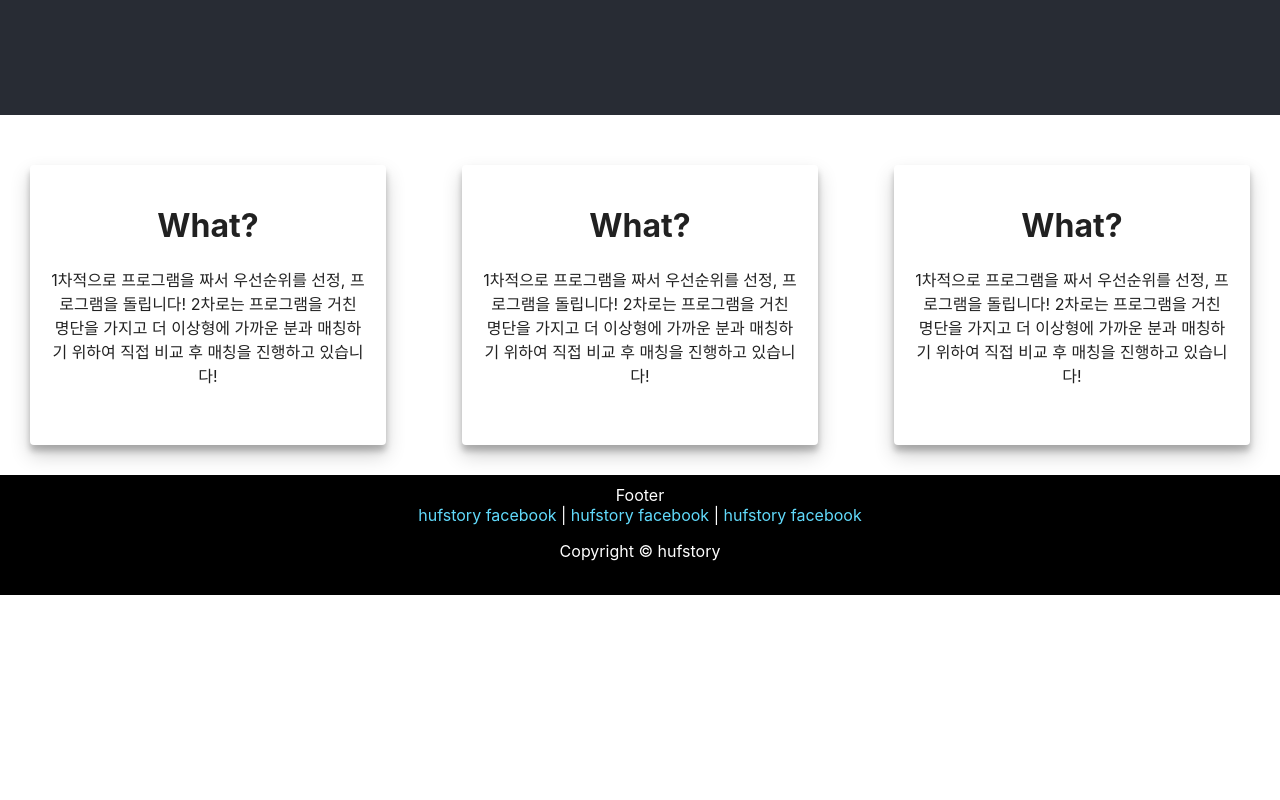
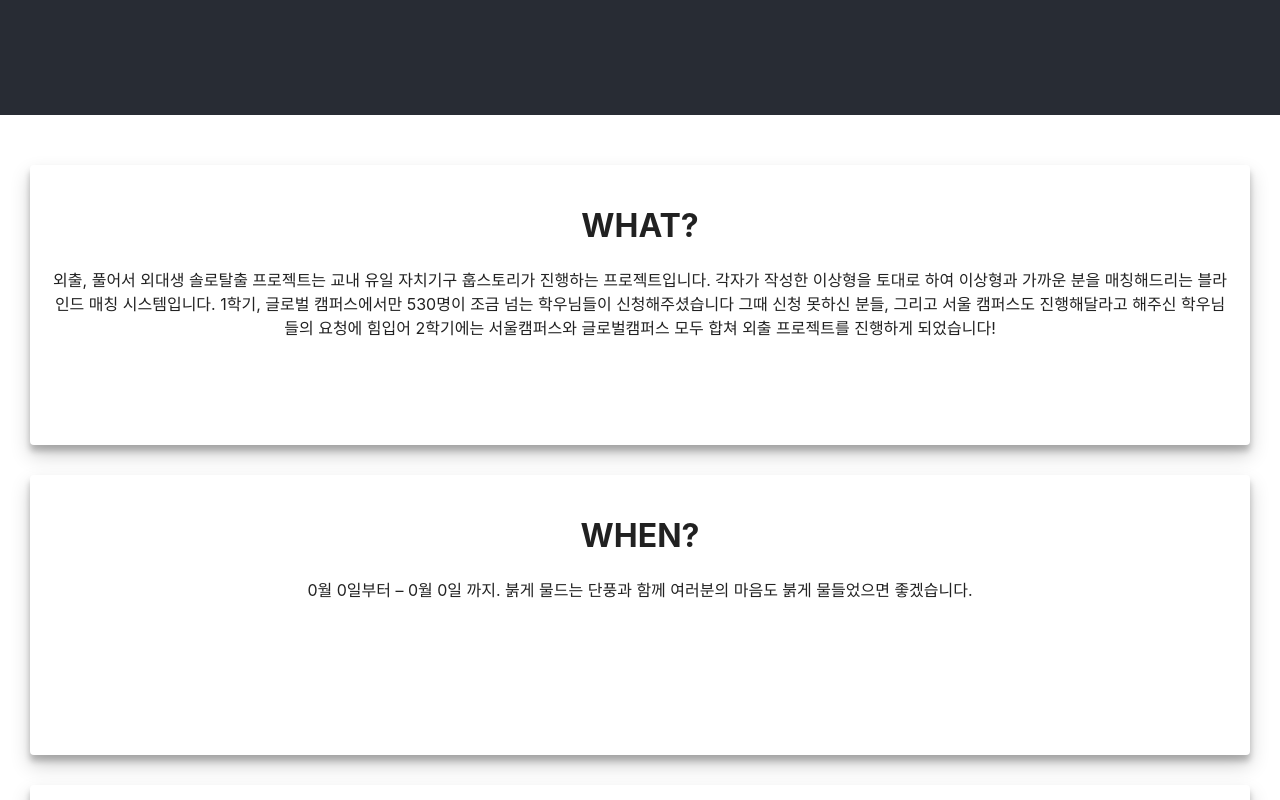
Before and after one commit to hufstory/project-Oechul-front, a React (Create React App) app: page / in a window 1280 px wide. Shown: the part 1520-2320 px from the top of the page. Before the commit the page ends 2115 px from the top, so only its background shows below. Built offline with nearby package versions, Linux system fonts and the light colour scheme.

Commit message:
modify Intro

```diff
--- a/src/components/Body/Intro/index.js
+++ b/src/components/Body/Intro/index.js
@@ -20,44 +20,31 @@ const style = {
 const Intro = () => {
     return (
         <>
-            <Grid
-                container
-                spacing={2}
-                direction="row"
-                justify="space-around"
-                alignItems="center"
-                id="info"
-            >
-              <Grid item xs={12} sm={12} md={4}>
                 <Paper style={style.Paper}>
-                    <h1>What?</h1>
+                    <h1>WHAT?</h1>
                     <div>
-                        1차적으로 프로그램을 짜서 우선순위를 선정, 프로그램을 돌립니다!
-                        2차로는 프로그램을 거친 명단을 가지고 더 이상형에 가까운 분과 매칭하기 위하여 직접 비교 후 매칭을 진행하고 있습니다!
+                    외출, 풀어서 외대생 솔로탈출 프로젝트는 교내 유일 자치기구 훕스토리가 진행하는 프로젝트입니다. 각자가 작성한 이상형을 토대로 하여 이상형과 가까운 분을 매칭해드리는 블라인드 매칭 시스템입니다.
+1학기, 글로벌 캠퍼스에서만 530명이 조금 넘는 학우님들이 신청해주셨습니다
+그때 신청 못하신 분들, 그리고 서울 캠퍼스도 진행해달라고 해주신 학우님들의 요청에 힘입어 2학기에는 서울캠퍼스와 글로벌캠퍼스 모두 합쳐 외출 프로젝트를 진행하게 되었습니다!
                     </div>
                     <div style={style.bar}>
                     </div>
                 </Paper>
-              </Grid>
-              <Grid item xs={12} sm={12} md={4}>
                 <Paper style={style.Paper}>
-                    <h1>What?</h1>
+                    <h1>WHEN?</h1>
                     <div>
-                        1차적으로 프로그램을 짜서 우선순위를 선정, 프로그램을 돌립니다!
-                        2차로는 프로그램을 거친 명단을 가지고 더 이상형에 가까운 분과 매칭하기 위하여 직접 비교 후 매칭을 진행하고 있습니다!
+                    0월 0일부터 – 0월 0일 까지.
+붉게 물드는 단풍과 함께 여러분의 마음도 붉게 물들었으면 좋겠습니다.
                     </div>
                 </Paper>
-              </Grid>
-              <Grid item xs={12} sm={12} md={4}>
                 <Paper style={style.Paper}>
-                    <h1>What?</h1>
+                    <h1>WHY?</h1>
                     <div>
-                        1차적으로 프로그램을 짜서 우선순위를 선정, 프로그램을 돌립니다!
-                        2차로는 프로그램을 거친 명단을 가지고 더 이상형에 가까운 분과 매칭하기 위하여 직접 비교 후 매칭을 진행하고 있습니다!
+                    훕스토리의 외출 프로젝트는 14년도에 처음 시작되었습니다.
+몇 년 간 쌓인 내공으로 여러분들에게 더 잘 맞는 이성을 찾아드릴 수 있습니다.!
+1차적으로 컴퓨터 프로그램을 이용하여 우선순위를 선정하여 추립니다. 그 후 2차로는 프로그램을 거친 명단을 가지고 직접 비교 후 매칭하여 더 이상형에 가까운 분과 매칭 될 수 있도록 노력합니다.
                     </div>
                 </Paper>
-              </Grid>
-            </Grid>
         </>
     )
 }
--- a/src/components/lib/Timer/index.js
+++ b/src/components/lib/Timer/index.js
@@ -6,7 +6,7 @@ const second = 1000,
       hour = minute * 60,
       day = hour * 24;
 
-let countDown = new Date('Sep 20, 2019 00:00:00').getTime(),
+let countDown = new Date('Oct 24, 2019 00:00:00').getTime(),
     x = setInterval(function() {
 
     let now = new Date().getTime(),
```
Also changed, not shown: package.json (+7 -3 lines), 1 other file (tests, documents, lock files or other folders).
